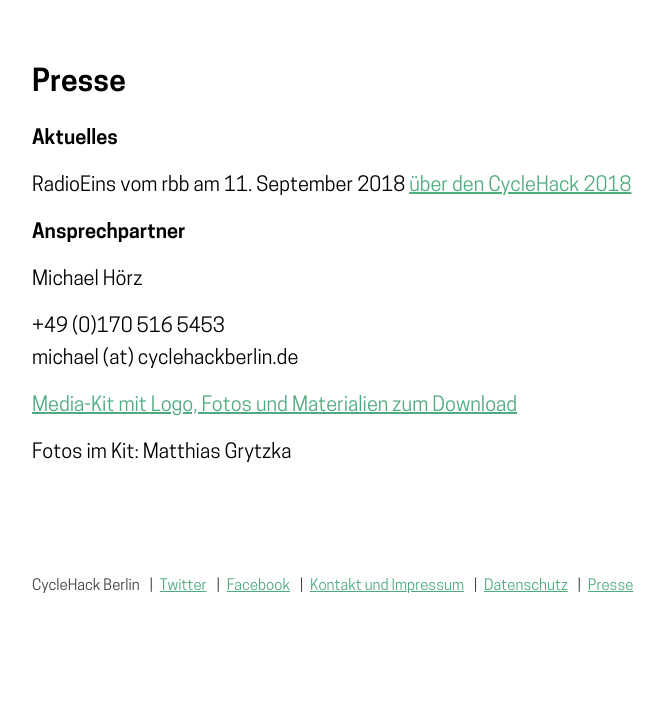
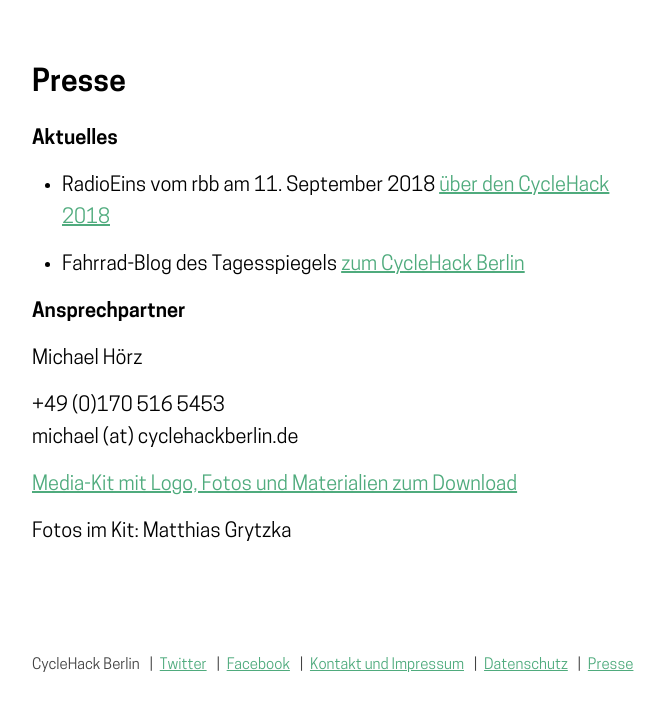
Before and after one commit to sjockers/cyclehackberlin.de, a Jekyll site: the page built from presse.md, in a window 1280 px wide. Shown: the top 711 px of the page, without its empty margins (68-733 px from the left). Built offline with Jekyll 4.4.1, drawn with Linux system fonts in a browser that asks for light colours.

Commit message:
Updated Presse

```diff
--- a/presse.md
+++ b/presse.md
@@ -10,8 +10,9 @@
 
 #### Aktuelles
 
-RadioEins vom rbb am 11. September 2018 [über den CycleHack 2018](https://www.radioeins.de/programm/sendungen/der_schoene_morgen/rad/cyclehack-berlin.html)
+* RadioEins vom rbb am 11. September 2018 [über den CycleHack 2018](https://www.radioeins.de/programm/sendungen/der_schoene_morgen/rad/cyclehack-berlin.html)
 
+* Fahrrad-Blog des Tagesspiegels [zum CycleHack Berlin](https://www.tagesspiegel.de/sport/liveblog/der-fahrrad-blog-des-tagesspiegel-hacker-wollen-berliner-fahrradverkehr-verbessern/19996818.html)
 
 
 #### Ansprechpartner
```
